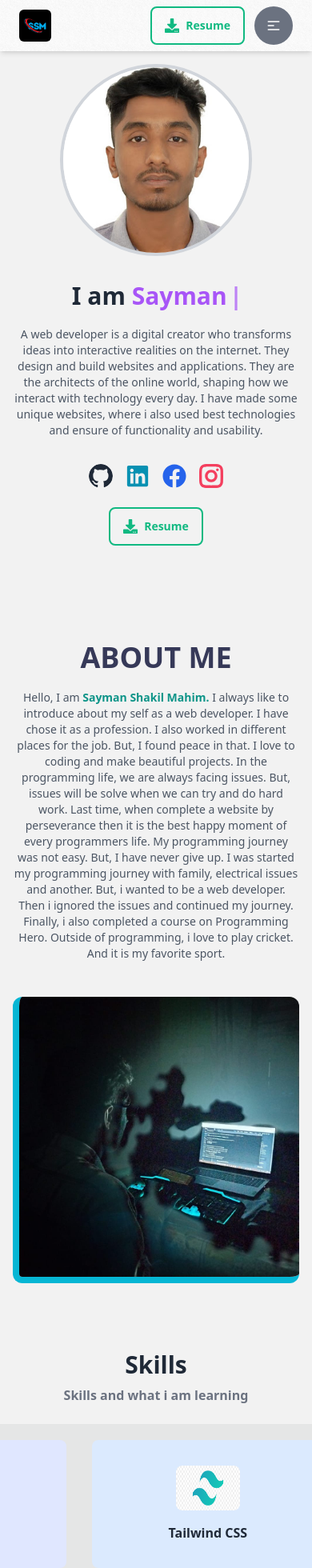
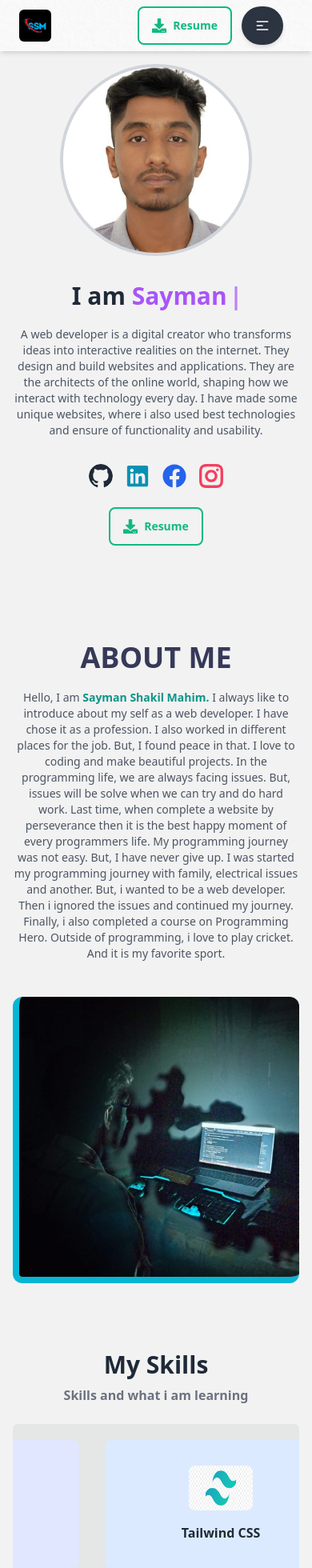
Before and after one commit to ssmahim01/mahim-personal-portfolio, a React (Vite) app: page / in a window 390 px wide. Shown: the top 1960 px of the page at 80% size. Built offline with nearby package versions, Linux system fonts and the light colour scheme.

Commit message:
Updated two components with three pages

```diff
--- a/src/components/Resume.jsx
+++ b/src/components/Resume.jsx
@@ -4,7 +4,7 @@ import { Link } from "react-router-dom";
 const Resume = ({center}) => {
     return (
         <>
-            <Link to="https://docs.google.com/document/d/1Q3oIz83BlmgCthF29Yfxqel7LpzgMcggq8cC_JR3Jq4/edit?usp=sharing" target="_blank">
+            <Link to="https://docs.google.com/document/d/1Q3oIz83BlmgCthF29Yfxqel7LpzgMcggq8cC_JR3Jq4/export?format=pdf" target="_blank">
             <button className={`btn btn-outline border-2 border-emerald-500 flex gap-x-2 items-center text-emerald-500 md:px-4 hover:bg-emerald-500 hover:border-none hover:text-white font-bold ${center && "block md:mx-0 mx-auto"}`}><FaDownload className="text-lg" /> <span>Resume</span></button>
             </Link>
         </>
--- a/src/components/Skills.jsx
+++ b/src/components/Skills.jsx
@@ -11,10 +11,10 @@ import Heading from "./Heading/Heading";
 
 const Skills = () => {
     return (
-        <div className="pt-5 pb-14">
-            <Heading title={"Skills"} subHeading={"Skills and what i am learning"} />
+        <div className="pt-5 lg:w-4/5 w-11/12 mx-auto pb-14">
+            <Heading title={"My Skills"} subHeading={"Skills and what i am learning"} />
 
-             <Marquee className="bg-base-300 p-5" speed={100} pauseOnHover={true}>
+             <Marquee className="bg-base-300 p-5 rounded-md" speed={100} pauseOnHover={true}>
             <div className="flex gap-8 items-center">
                 <h2 className="text-xl font-bold flex gap-4 items-center ml-10"><span>Frontend</span> <span>|</span></h2>
 
--- a/src/pages/ContactMe/ContactMe.jsx
+++ b/src/pages/ContactMe/ContactMe.jsx
@@ -14,7 +14,7 @@ const ContactMe = () => {
 
     emailjs.sendForm(`${import.meta.env.VITE_SERVICE_ID}`, `${import.meta.env.VITE_TEMPLATE_ID}`, form.current, `${import.meta.env.VITE_PUBLIC_KEY}`)
     .then(result => {
-        console.log(result.text);
+        // console.log(result.text);
         Swal.fire({
             position: "center",
             icon: "success",
@@ -23,7 +23,7 @@ const ContactMe = () => {
             timer: 3000
           });
     }).catch(error => {
-        console.log(error.text);
+        // console.log(error.text);
         Swal.fire({
             position: "center",
             icon: "error",
@@ -47,7 +47,7 @@ const ContactMe = () => {
         >
          <h2 className="text-3xl font-bold">Get in Touch</h2>
 
-        <div className="divider w-2/5 pb-5"></div>
+        <div className="divider md:w-2/5 w-3/5 pb-5"></div>
 
           <div className="form-control">
             <input
@@ -86,7 +86,7 @@ const ContactMe = () => {
 
         <h2 className="text-2xl font-bold">Contact Information</h2>
 
-        <div className="divider w-1/2 pb-4"></div>
+        <div className="divider md:w-1/2 w-4/5 pb-4"></div>
 
         <h4 className="text-xl text-gray-700 flex gap-x-3 items-center"><ImLocation className="text-xl text-accent" /> <span className="font-semibold">Sylhet, Bangladesh</span></h4>
 
--- a/src/pages/Project/Project.jsx
+++ b/src/pages/Project/Project.jsx
@@ -2,6 +2,8 @@ import { useEffect, useState } from "react";
 import { Link, useParams } from "react-router-dom";
 import Heading from "../../components/Heading/Heading";
 import Loading from "../../components/Loading";
+import { FaLink } from "react-icons/fa";
+import { ImGithub } from "react-icons/im";
 
 const Project = () => {
   const [project, setProject] = useState([]);
@@ -78,17 +80,17 @@ const Project = () => {
             to={project.liveLink}
             target="_blank"
             rel="noopener noreferrer"
-            className="btn bg-neutral text-white text-lg font-bold px-8 rounded-full"
+            className="flex gap-2 items-center btn bg-neutral text-white md:text-lg font-bold md:px-8 px-4 rounded-full"
           >
-            Live Link
+            <FaLink className="text-lg" /> <span>Live Link</span>
           </Link>
           <Link
             to={project.githubLink}
             target="_blank"
             rel="noopener noreferrer"
-            className="btn bg-fuchsia-600 text-white text-lg font-bold px-8 rounded-full"
+            className="flex gap-2 items-center btn bg-fuchsia-600 text-white md:text-lg font-bold md:px-8 px-4 rounded-full"
           >
-            GitHub Link
+           <ImGithub className="text-lg" /> <span>GitHub Link</span>
           </Link>
         </div>
         </div>
--- a/src/pages/Shared/Navbar/Navbar.jsx
+++ b/src/pages/Shared/Navbar/Navbar.jsx
@@ -2,9 +2,13 @@
 import Logo from "../../../assets/logos/sayman-shakil-mahim(SSM).jpg";
 import NavBG from "../../../assets/color-bg.png";
 import Resume from "../../../components/Resume";
+import { useEffect, useRef, useState } from "react";
 // import "./Navbar.css";
 
 const Navbar = () => {
+  const [boxOpen, setBoxOpen] = useState(false);
+  const dropdownRef = useRef(null);
+
   const routes = (
     <>
       {/* <NavLink to="/">Home</NavLink>
@@ -21,10 +25,26 @@ const Navbar = () => {
     </>
   );
 
+  useEffect(() => {
+    const handleOutsideClick = (event) => {
+      if (dropdownRef.current && !dropdownRef.current.contains(event.target)) {
+        setBoxOpen(false);
+      }
+    };
+
+    document.addEventListener("mousedown", handleOutsideClick);
+    return () => {
+      document.removeEventListener("mousedown", handleOutsideClick);
+    };
+  }, []);
+
   return (
-    <div className="navbar justify-between shadow-md fixed z-10 lg:px-16 px-6 bg-cover bg-center" style={{
-      backgroundImage: `url('${NavBG}')`
-    }}>
+    <div
+      className="navbar justify-between shadow-md fixed z-10 lg:px-16 px-6 bg-cover bg-center"
+      style={{
+        backgroundImage: `url('${NavBG}')`,
+      }}
+    >
       <div className="navbar-start">
         <div className="flex gap-2 items-center">
           <img
@@ -44,12 +64,29 @@ const Navbar = () => {
         <Resume />
       </div>
 
-      <div className="dropdown ml-3">
-        <div
+      <div className="dropdown ml-3" ref={dropdownRef}>
+        <button
+          onClick={() => setBoxOpen(!boxOpen)}
           tabIndex={0}
           role="button"
-          className="btn btn-ghost lg:hidden bg-gray-500 text-white btn-circle"
+          className="btn bg-neutral rounded-full border-none text-white lg:hidden mr-3 shadow-md"
         >
+          {boxOpen ? (
+            <svg
+              xmlns="http://www.w3.org/2000/svg"
+              className="h-6 w-6"
+              fill="none"
+              viewBox="0 0 24 24"
+              stroke="currentColor"
+            >
+              <path
+                strokeLinecap="round"
+                strokeLinejoin="round"
+                strokeWidth="2"
+                d="M6 18L18 6M6 6l12 12"
+              />
+            </svg>
+          ) : (
             <svg
               xmlns="http://www.w3.org/2000/svg"
               className="h-5 w-5"
@@ -64,13 +101,24 @@ const Navbar = () => {
                 d="M4 6h16M4 12h8m-8 6h16"
               />
             </svg>
-        </div>
+          )}
+        </button>
+        {boxOpen && (
           <ul
             tabIndex={0}
-          className="menu menu-sm dropdown-content bg-black bg-opacity-60 rounded-xl z-[10] mt-3 w-80 p-3 right-2 space-y-3 shadow-md *:text-white/90 *:font-bold"
+            className="menu menu-sm dropdown-content bg-black bg-opacity-60 rounded-xl z-[10] mt-3 w-80 p-4 right-2 space-y-3 shadow-md *:text-white/90 *:font-bold"
           >
-          {routes}
+            <div className="lg:hidden flex flex-col gap-2">
+              <p className="text-2xl font-bold">
+                SS Mahim
+              </p>
+
+              <p className="text-xl text-amber-500 font-serif font-bold mb-2">Web Developer</p>
+            </div>
+
+            <div className="flex flex-col gap-3 font-bold">{routes}</div>
           </ul>
+        )}
       </div>
     </div>
   );
```
Lines whose indentation alone changed are shown as unchanged.
